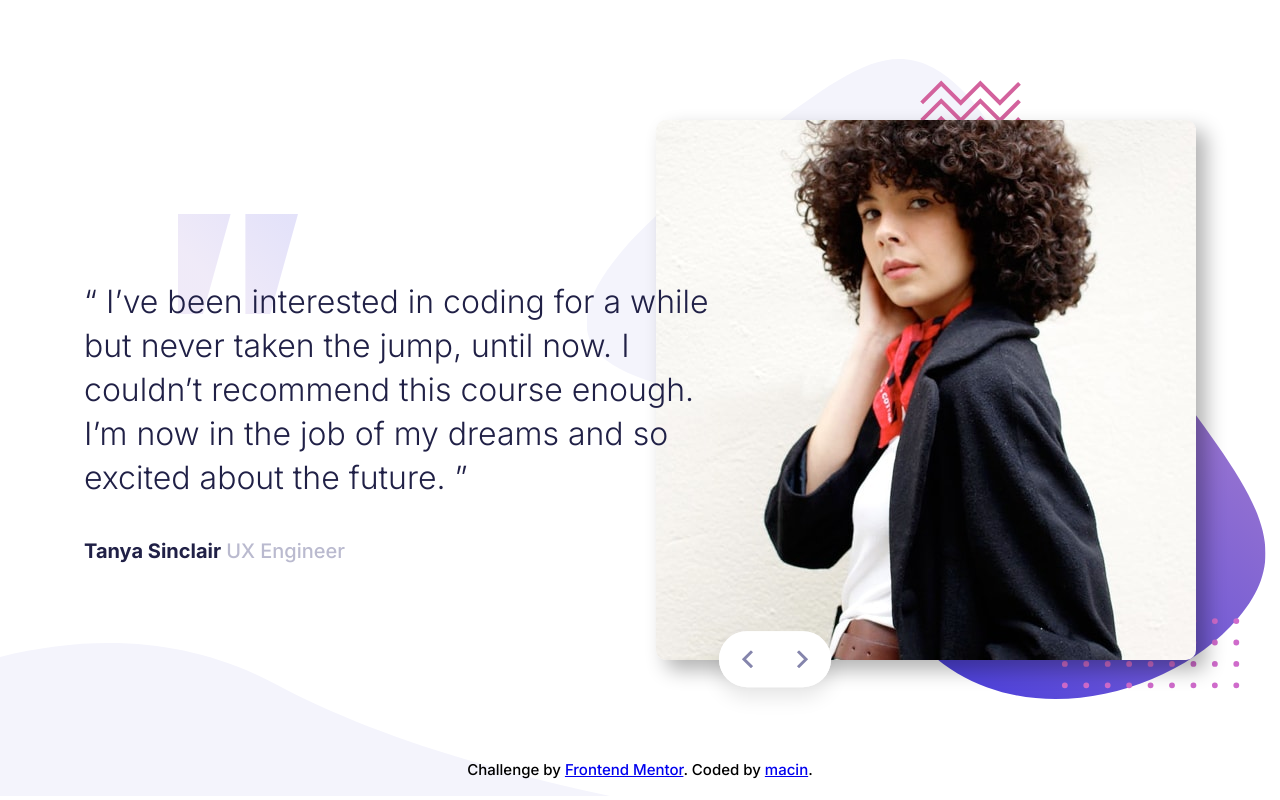
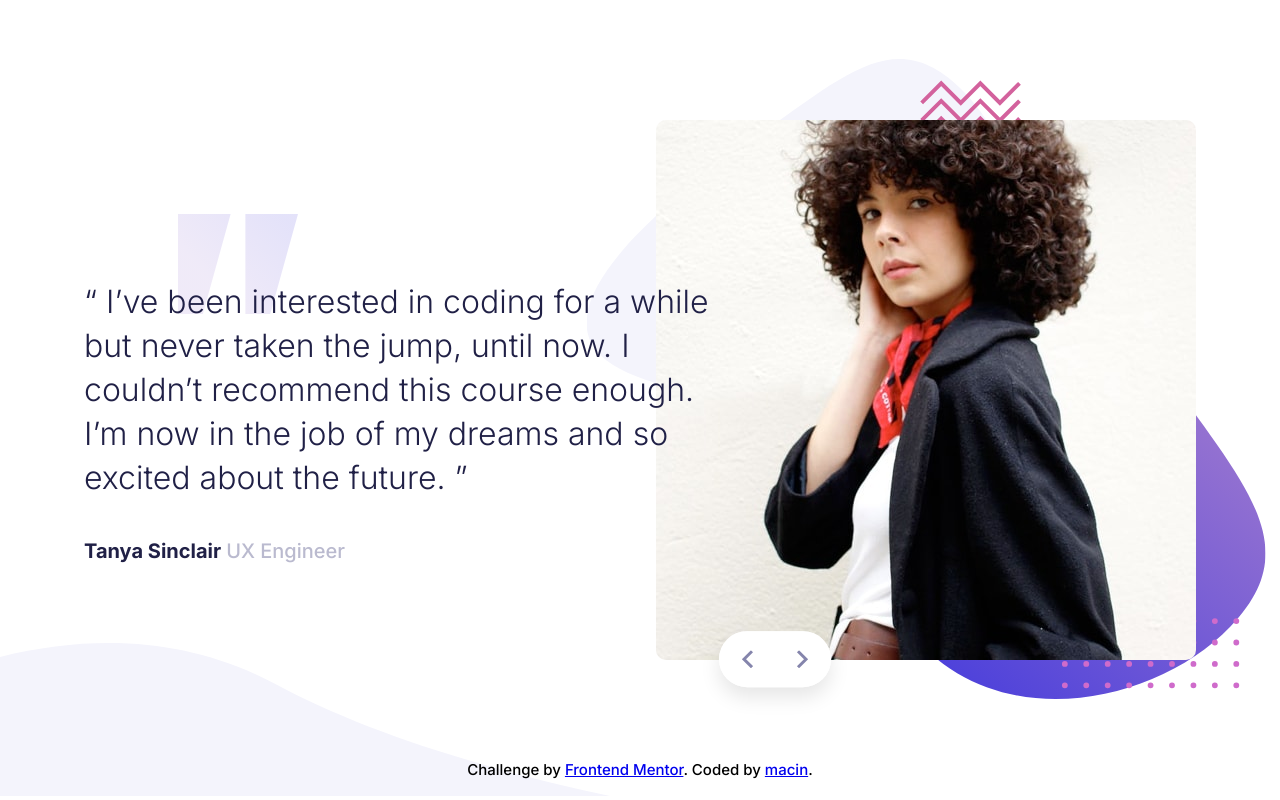
Before and after one commit to MacinME/coding-bootcamp-testimonials-slider-master, a plain HTML site: page index.html in a window 1280 px wide. Drawn offline with Linux system fonts and the light colour scheme.

Commit message:
Bugs fixed / Semantic HTML5

```diff
--- a/style.css
+++ b/style.css
@@ -40,7 +40,6 @@ body {
 .testimonial__header-img {
     position: relative;
     border-radius: 10px;
-    box-shadow: 10px 10px 20px rgba(0, 0, 0, 0.3);
 }
 
 .testimonial__header-profile {
```
